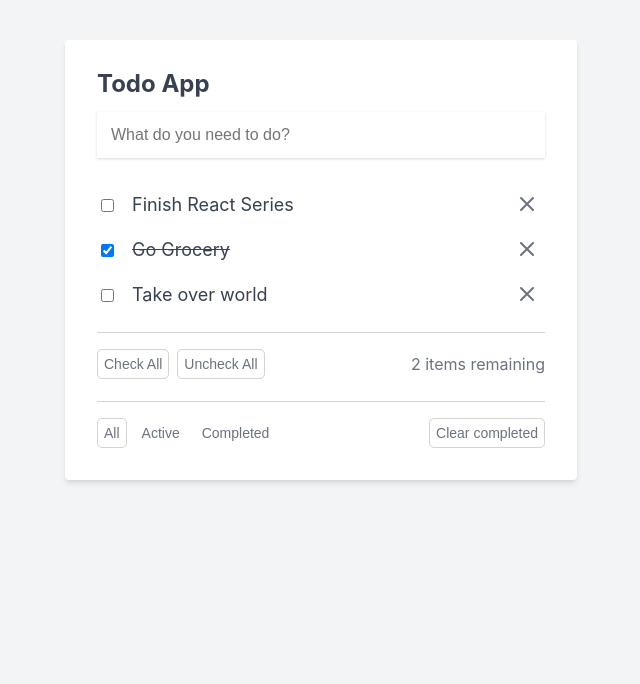
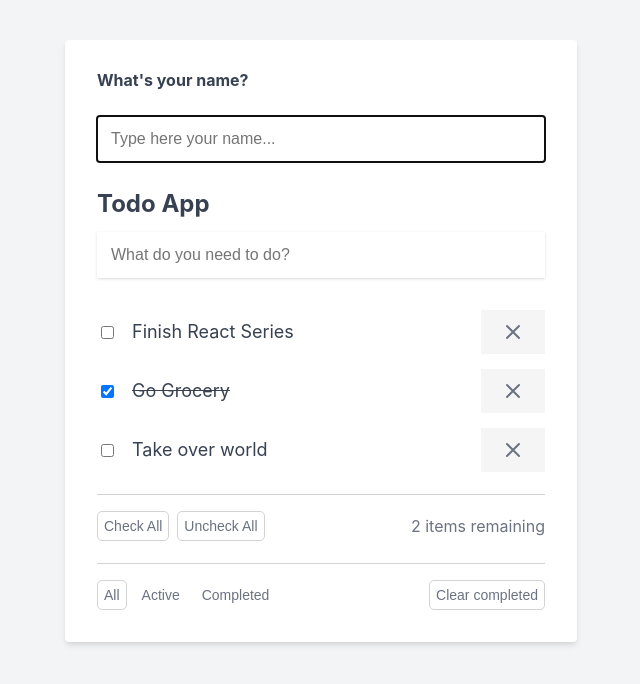
Before and after one commit to Infvyr/React-Todo, a React (Create React App) app: page / in a window 1280 px wide. Shown: the top 684 px of the page, without its empty margins (319-959 px from the left). Built offline with nearby package versions, Linux system fonts and the light colour scheme.

Commit message:
feature: insert name and small optimizations

```diff
--- a/src/App.js
+++ b/src/App.js
@@ -1,4 +1,4 @@
-import { useEffect, useState } from 'react';
+import { useEffect, useState, useRef, useMemo } from 'react';
 import './reset.css';
 import './index.css';
 
@@ -28,11 +28,18 @@ const todoData = [
 ];
 
 function App() {
-	const [todos, setTodos] = useState([]);
+	const [todos, setTodos] = useState(() => []);
 	const [idForTodo, setIdForTodo] = useState(4);
+	const [name, setName] = useState('');
+
+	let nameInputRef = useRef();
 
 	useEffect(() => {
 		setTodos(todoData);
+	}, []);
+
+	useEffect(() => {
+		nameInputRef.current.focus();
 	}, []);
 
 	const addTodo = title => {
@@ -88,9 +95,10 @@ function App() {
 		setTodos(updatedTodos);
 	};
 
-	const identifyRemainingTodoItems = () => {
+	const calculateRemainingItems = () => {
 		return todos.filter(todo => !todo.isComplete).length;
 	};
+	const remaining = useMemo(calculateRemainingItems, [todos]);
 
 	const clearCompleted = () => {
 		setTodos([...todos].filter(todo => !todo.isComplete));
@@ -128,6 +136,24 @@ function App() {
 	return (
 		<div className="todo-app-container">
 			<div className="todo-app">
+				<div className="name-container">
+					<h3>What's your name?</h3>
+					<form action="#">
+						<input
+							type="text"
+							ref={nameInputRef}
+							className="todo-input"
+							placeholder="Type here your name..."
+							value={name}
+							onChange={e => setName(e.target.value)}
+						/>
+					</form>
+					{name && (
+						<p>
+							Hello, <b>{name}</b>
+						</p>
+					)}
+				</div>
 				<h2>Todo App</h2>
 				<TodoForm addTodo={addTodo} />
 
@@ -138,7 +164,7 @@ function App() {
 						markAsEditing={markAsEditing}
 						updateTodo={updateTodo}
 						deleteTodo={deleteTodo}
-						remaining={identifyRemainingTodoItems}
+						remaining={remaining}
 						clearCompleted={clearCompleted}
 						checkAllTodos={checkAllTodos}
 						unCheckAllTodos={unCheckAllTodos}
--- a/src/components/TodoItemsRemaining.jsx
+++ b/src/components/TodoItemsRemaining.jsx
@@ -1,11 +1,11 @@
 import PropTypes from 'prop-types';
 
 const TodoItemsRemaining = ({ remaining }) => {
-	return <span>{remaining()} items remaining</span>;
+	return <span>{remaining} items remaining</span>;
 };
 
 TodoItemsRemaining.propTypes = {
-	remaining: PropTypes.func.isRequired,
+	remaining: PropTypes.number.isRequired,
 };
 
 export default TodoItemsRemaining;
--- a/src/components/TodoList.jsx
+++ b/src/components/TodoList.jsx
@@ -100,7 +100,7 @@ TodoList.propTypes = {
 	markAsEditing: PropTypes.func.isRequired,
 	updateTodo: PropTypes.func.isRequired,
 	deleteTodo: PropTypes.func.isRequired,
-	remaining: PropTypes.func.isRequired,
+	remaining: PropTypes.number.isRequired,
 	clearCompleted: PropTypes.func.isRequired,
 	checkAllTodos: PropTypes.func.isRequired,
 	unCheckAllTodos: PropTypes.func.isRequired,
--- a/src/index.css
+++ b/src/index.css
@@ -30,7 +30,6 @@ body {
 
 h2 {
   font-size: 24px;
-  font-weight: bold;
 }
 
 .todo-input {
@@ -80,19 +79,20 @@ h2 {
 }
 
 .x-button {
-  background: white;
+  background-color: transparent;
   color: #6B7280;
   border: none;
   cursor: pointer;
 }
 
-.x-button:hover {
-  color: #1F2937;
-}
-
 .x-button-icon {
   width: 1.5rem;
   height: 1.5rem;
+}
+
+.x-button:hover .x-button-icon,
+.x-button:focus .x-button-icon{
+  stroke: white;
 }
 
 .button {
@@ -152,3 +152,35 @@ h2 {
 .no-todos-container p{
   margin-top: 1rem;
 }
+
+.name-container{
+  margin-bottom: 30px;
+}
+
+.name-container h3{
+  margin-bottom: 0.75rem;
+}
+
+.name-container p{
+  margin-top: 1rem;
+}
+
+button:not(.button){
+  padding: 10px 20px;
+  min-height: 40px;
+  display: flex;
+  align-items: center;
+  justify-content: center;
+  font-size: 1rem;
+  border: 0;
+  outline : 0;
+  background-color: whitesmoke;
+  cursor: pointer;
+  transition: background-color 300ms ease, color 300ms ease;
+}
+
+button:not(.button):hover,
+button:not(.button):focus{
+  background-color: darkgray;
+  color: white;
+}
--- a/src/reset.css
+++ b/src/reset.css
@@ -20,7 +20,6 @@ time, mark, audio, video {
 	padding: 0;
 	border: 0;
 	font-size: 100%;
-	font: inherit;
 	vertical-align: baseline;
 }
 /* HTML5 display-role reset for older browsers */
```
Also changed, not shown: package.json (+7 -0 lines).
